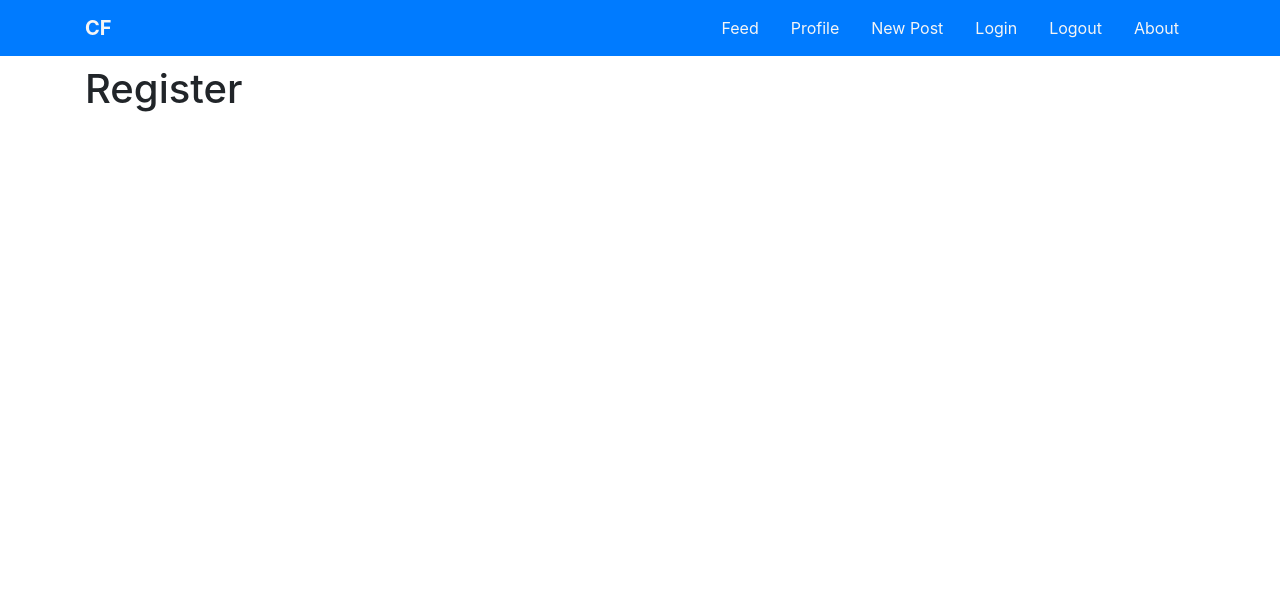
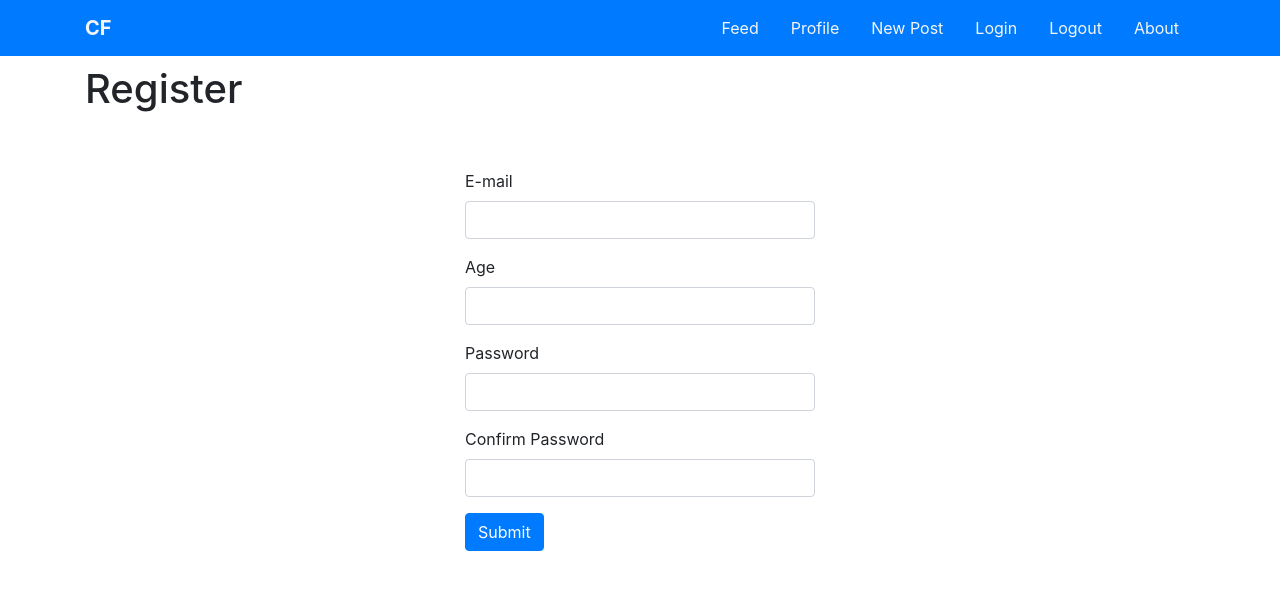
Before and after one commit to odTbo/cyber-fiber, a Flask app: page /register in a window 1280 px wide. Shown: the top 590 px of the page. Run offline with Flask 2, Linux system fonts and the light colour scheme; some libraries are stand-ins or nearby versions.

Commit message:
CREATE basic Login/Register form

```diff
--- a/app.py
+++ b/app.py
@@ -1,6 +1,10 @@
-from flask import Flask, render_template, url_for
+from flask import Flask, render_template, url_for, request
+from forms import RegisterForm, LoginForm
+from flask_bootstrap import Bootstrap
 
 app = Flask(__name__)
+Bootstrap(app)
+app.secret_key = "12345"
 
 
 @app.route('/')
@@ -13,14 +17,27 @@ def feed_page():
     return render_template("feed.html")
 
 
-@app.route('/login')
+@app.route('/login', methods=["GET", "POST"])
 def login():
-    return render_template('login.html')
+    form = LoginForm()
+    if form.validate_on_submit() and request.method == "POST":
+        email = form.email.data
+        password = form.password.data
+        print(email, password)
+
+    return render_template('login.html', form=form)
 
 
-@app.route('/register')
+@app.route('/register', methods=["GET", "POST"])
 def register():
-    return render_template('register.html')
+    form = RegisterForm()
+    if form.validate_on_submit() and request.method == "POST":
+        email = form.email.data
+        age = form.age.data
+        password = form.password.data
+        print(email, age, password)
+
+    return render_template('register.html', form=form)
 
 
 @app.route('/new-post')
--- /dev/null
+++ b/forms.py
@@ -0,0 +1,16 @@
+from flask_wtf import FlaskForm
+from wtforms import StringField, SubmitField, PasswordField
+from wtforms.validators import DataRequired, URL, Email
+
+
+class RegisterForm(FlaskForm):
+    email = StringField("E-mail", validators=[DataRequired(), Email()])
+    age = StringField("Age", validators=[DataRequired()])
+    password = PasswordField("Password", validators=[DataRequired()])
+    password_confirm = PasswordField("Confirm Password", validators=[DataRequired()])
+    submit = SubmitField("Submit")
+
+class LoginForm(FlaskForm):
+    email = StringField("E-mail", validators=[DataRequired(), Email()])
+    password = PasswordField("Password", validators=[DataRequired()])
+    submit = SubmitField("Submit")
--- a/templates/login.html
+++ b/templates/login.html
@@ -1,4 +1,6 @@
 {% include "header.html" %}
+{% import "bootstrap/wtf.html" as wtf %}
+
 <div class="overlay"></div>
 <div class="container">
     <div class="row">
@@ -14,7 +16,7 @@
 <div class="container">
     <div class="row">
 
-        <div class="col-lg-8 col-md-10 mx-auto content">
+        <div class="col-lg-4 col-md-6 pt-5 mx-auto">
 
 {#            {% with messages = get_flashed_messages() %}#}
 {#                {% if messages %}#}
@@ -24,7 +26,7 @@
 {#                {% endif %}#}
 {#            {% endwith %}#}
 {##}
-{#            {{ wtf.quick_form(form, novalidate=True, button_map={"submit": "primary"}) }}#}
+            {{ wtf.quick_form(form, novalidate=True, button_map={"submit": "primary"}) }}
         </div>
     </div>
 </div>
--- a/templates/register.html
+++ b/templates/register.html
@@ -1,4 +1,5 @@
 {% include 'header.html' %}
+{% import "bootstrap/wtf.html" as wtf %}
 
 
 <div class="overlay"></div>
@@ -14,9 +15,9 @@
 
 <div class="container">
     <div class="row">
-        <div class="col-lg-8 col-md-10 mx-auto">
+        <div class="col-lg-4 col-md-6 pt-5 mx-auto">
 
-            {#          {{ wtf.quick_form(form, novalidate=True, button_map={"submit": "primary"}) }}#}
+                      {{ wtf.quick_form(form, novalidate=True, button_map={"submit": "primary"}) }}
 
         </div>
     </div>
```
